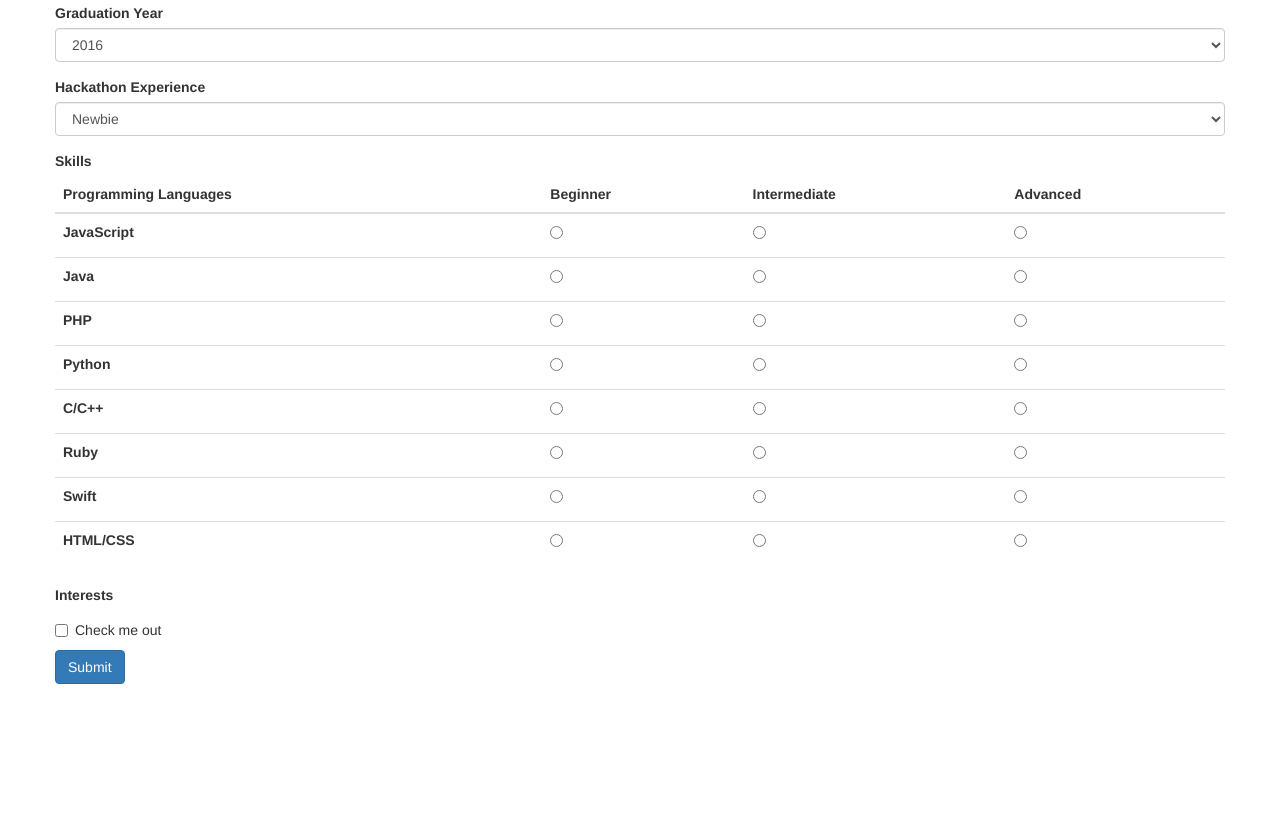
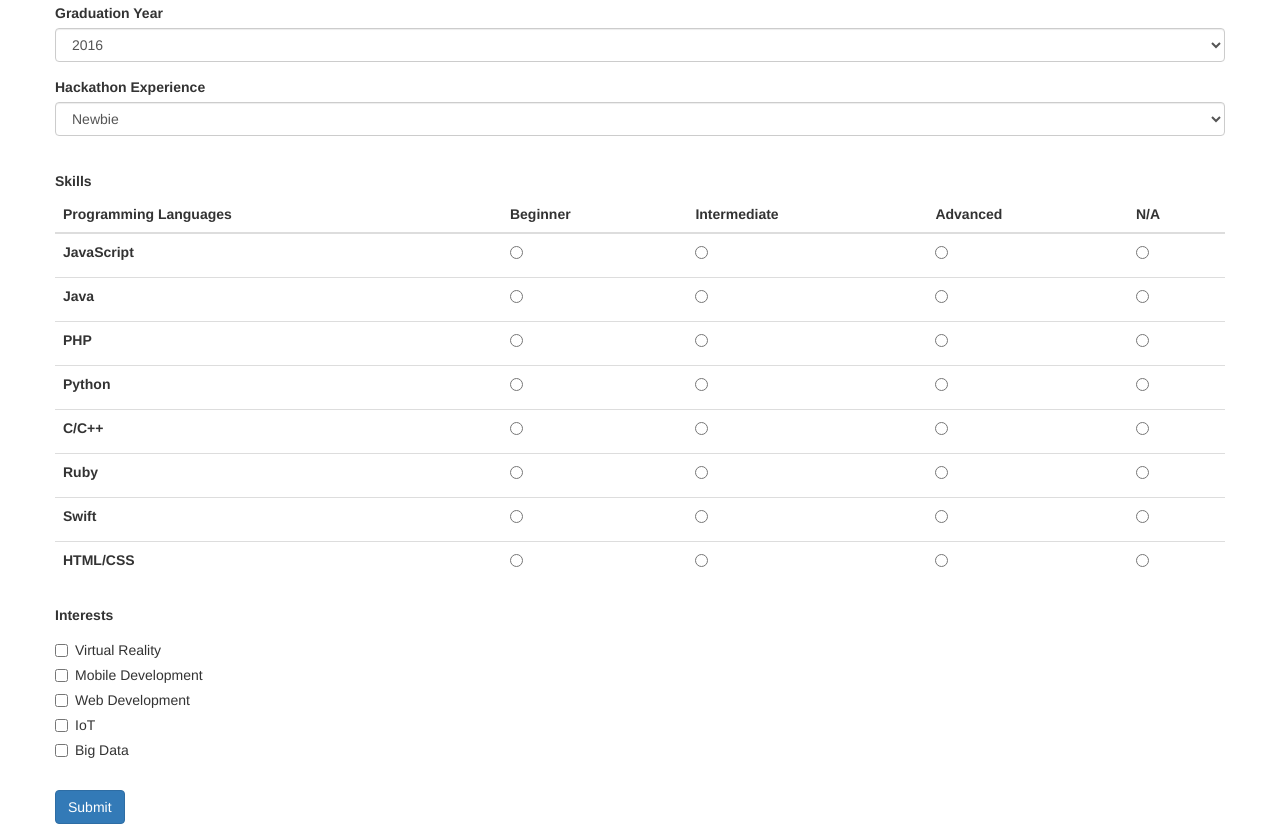
Before and after one commit to NaichuanZhang/YHack_hsociety, a plain HTML site: page templates/newuser.html in a window 1280 px wide. Shown: the part 548-1372 px from the top of the page. Before the commit the page ends 1232 px from the top, so only its background shows below. Drawn offline with nearby package versions, Linux system fonts and the light colour scheme.

Commit message:
new user update table columns

```diff
--- a/templates/newuser.html
+++ b/templates/newuser.html
@@ -40,7 +40,7 @@
 	</div>
   <div class="container">
   <div class="row">
-  <p align="left" > Edit Profile</p>
+  <p align="left" > New Profile</p>
   <form><br>
    <div class="form-group ">
     <label for="email">Email:</label>
@@ -78,9 +78,9 @@
       <option>I go to one every weekend.</option>
     </select>
   </div>
-
+<br>
   <div>
-    <label for="Skills">Skills</label> <br>
+    <label for="Skills">Skills</label>
     <table class="table">
     <thead class="thead">
       <tr>
@@ -88,6 +88,7 @@
         <th>Beginner</th>
         <th>Intermediate</th>
         <th>Advanced</th>
+        <th>N/A</th>
       </tr>
     </thead>
     <tbody>
@@ -98,9 +99,11 @@
       <td><label><input type="radio" name="jsradio"></label></td>
       <td><label><input type="radio" name="jsradio"></label></td>
       <td><label><input type="radio" name="jsradio"></label></td>
+      <td><label><input type="radio" name="jsradio"></label></td>
     </tr>
     <tr>
       <th scope="row">Java</th>
+      <td><label><input type="radio" name="jradio"></label></td>
       <td><label><input type="radio" name="jradio"></label></td>
       <td><label><input type="radio" name="jradio"></label></td>
       <td><label><input type="radio" name="jradio"></label></td>
@@ -110,15 +113,19 @@
       <td><label><input type="radio" name="phpradio"></label></td>
       <td><label><input type="radio" name="phpradio"></label></td>
       <td><label><input type="radio" name="phpradio"></label></td>
+      <td><label><input type="radio" name="phpradio"></label></td>
     </tr>
     <tr>
       <th scope="row">Python</th>
       <td><label><input type="radio" name="pradio"></label></td>
       <td><label><input type="radio" name="pradio"></label></td>
       <td><label><input type="radio" name="pradio"></label></td>
+      <td><label><input type="radio" name="pradio"></label></td>
     </tr>
+
     <tr>
       <th scope="row">C/C++</th>
+      <td><label><input type="radio" name="cradio"></label></td>
       <td><label><input type="radio" name="cradio"></label></td>
       <td><label><input type="radio" name="cradio"></label></td>
       <td><label><input type="radio" name="cradio"></label></td>
@@ -128,15 +135,18 @@
       <td><label><input type="radio" name="rubyradio"></label></td>
       <td><label><input type="radio" name="rubyradio"></label></td>
       <td><label><input type="radio" name="rubyradio"></label></td>
+      <td><label><input type="radio" name="rubyradio"></label></td>
     </tr>
     <tr>
       <th scope="row">Swift</th>
       <td><label><input type="radio" name="swiftradio"></label></td>
       <td><label><input type="radio" name="swiftradio"></label></td>
       <td><label><input type="radio" name="swiftradio"></label></td>
+      <td><label><input type="radio" name="swiftradio"></label></td>
     </tr>
     <tr>
       <th scope="row">HTML/CSS</th>
+      <td><label><input type="radio" name="htmlradio"></label></td>
       <td><label><input type="radio" name="htmlradio"></label></td>
       <td><label><input type="radio" name="htmlradio"></label></td>
       <td><label><input type="radio" name="htmlradio"></label></td>
@@ -147,9 +157,13 @@
 </div>
   <label for="Interests">Interests</label> <br>
   <div class="checkbox">
-    <label> <input type="checkbox"> Check me out </label>
-  </div>
-
+    <label> <input type="checkbox">Virtual Reality</label>
+    </div>
+   <div class="checkbox"> <label> <input type="checkbox">Mobile Development</label> </div>
+   <div class="checkbox"> <label> <input type="checkbox">Web Development</label> </div>
+   <div class="checkbox"> <label> <input type="checkbox">IoT</label> </div>
+   <div class="checkbox"> <label> <input type="checkbox">Big Data</label> </div>
+  <br>
   </form>
    <button type="submit" class="btn btn-primary">Submit</button>
 </div>
```
